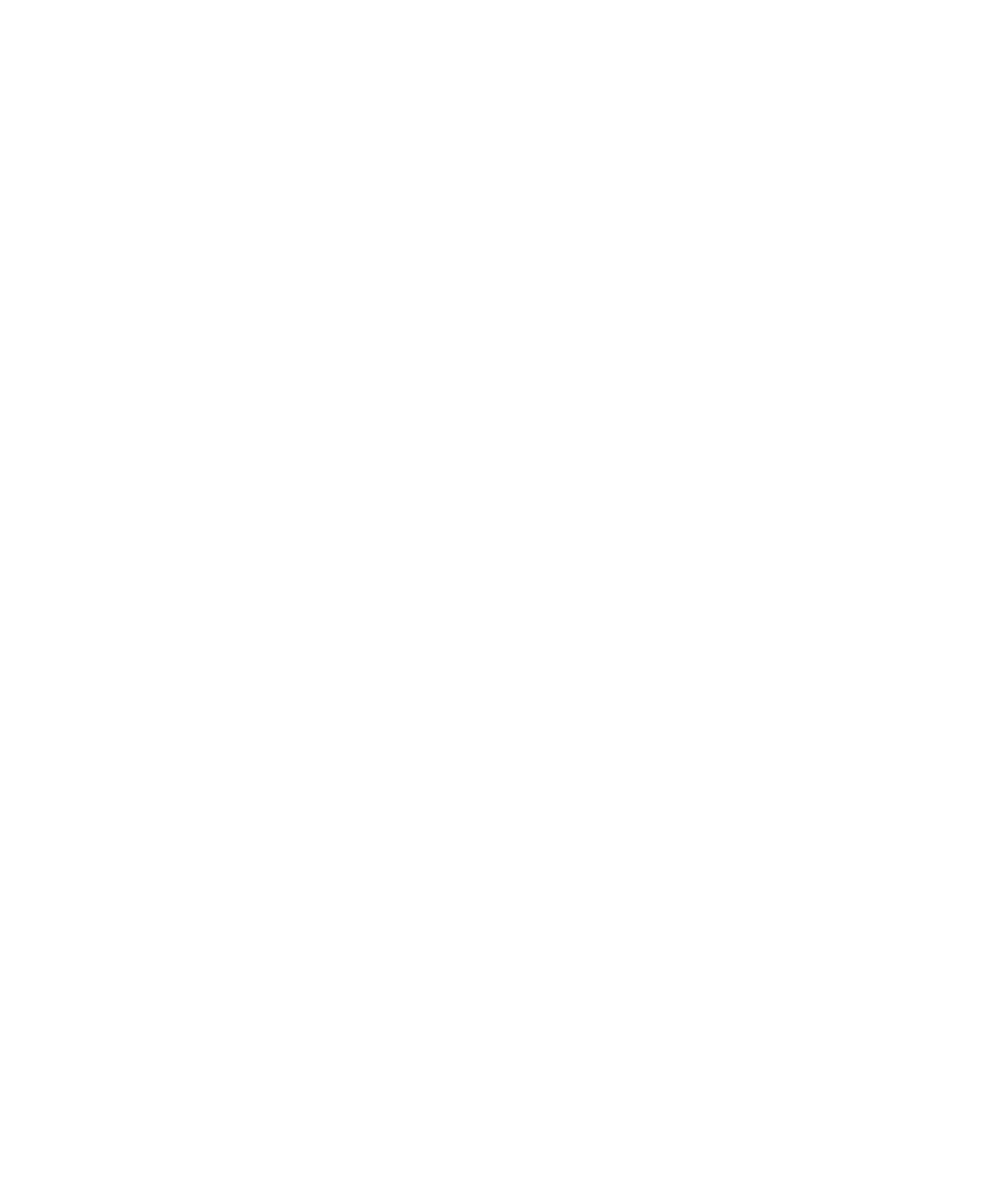
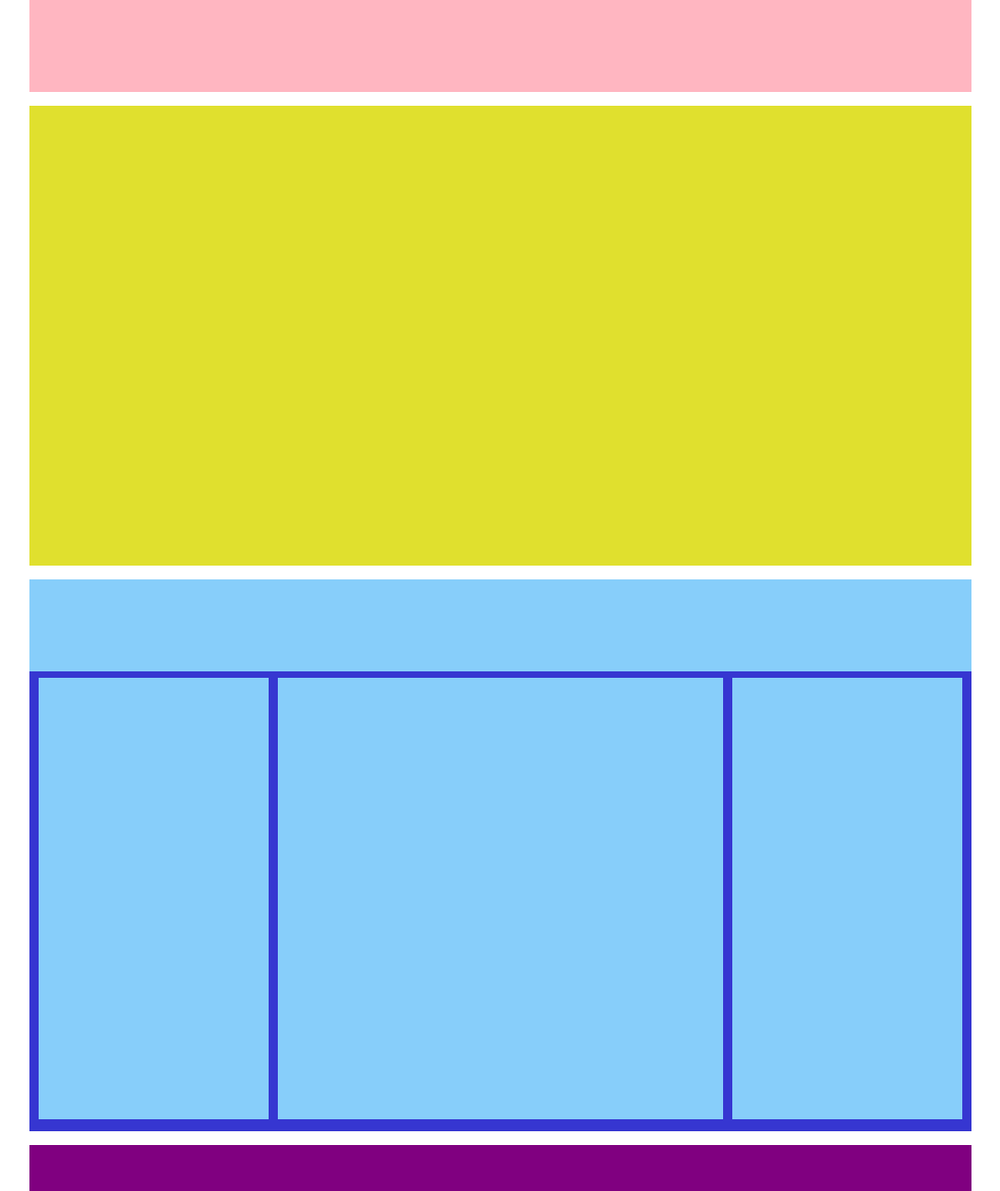
Before and after one commit to msacco1997/htmlcss-struttura-wp, a plain HTML site: page index.html in a window 1280 px wide. Shown: the whole page at 92% size, without its empty margins (96-1183 px from the left). Before the commit the page ends 800 px from the top, so only its background shows below. Drawn offline with Linux system fonts and the light colour scheme.

Commit message:
layout finito

```diff
--- a/index.html
+++ b/index.html
@@ -7,7 +7,7 @@
     <link rel="stylesheet" href="style.css">
     <title>Layout pagina</title>
 </head>
-<body class="debug">
+<body>
 
     <!-- Header -->
 
@@ -18,15 +18,35 @@
     </header>
 
     <!-- main -->
+    <main>
+        <div class="first__container">
+        </div>
+        <div class="second__container">
+            <div class="content__title">
+            </div>
+            <section class="clearfix ">
+                <div class="col side">
 
-    <main>
+                </div>
+                <div class="col content">
+
+                </div>
+                <div class="col side">
+
+                </div>
+
+            </section>
+
+
+
+        </div>
 
     </main>
 
     <!-- footer -->
 
     <footer>
-
+        <div class="foot"></div>
     </footer>
 
 
--- a/style.css
+++ b/style.css
@@ -11,13 +11,80 @@ html {
 
 body {
     max-width: 1024px;
+    margin: 0 auto;
 }
 
+header {
+    height: 100px;
+}
+
+.intestazione {
+    background-color: lightpink;
+}
+
+.first__container {
+    height: 500px;
+    margin-top: 15px;
+    background-color: rgb(224, 224, 46);
+
+}
+
+.second__container {
+    height: 600px;
+    margin-top: 15px;
+    position: relative;
+    background-color: rgb(54, 54, 209);
+
+}
+
+.content__title {
+    height: 100px;
+
+    visibility: visible;
+    width: 100%;
+    background-color: lightskyblue;
+}
+
+.clearfix:after {
+    content: "";
+    display: block;
+    clear: both;
+
+}
+
+.col {
+    float: left;
+    margin-top: 7px;
+    margin-left: 10px;
 
 
+}
+
+.content {
+    height: 480px;
+    width: calc(100% - 270px - 270px);
+
+    float: left;
+
+    background-color: lightskyblue;
 
 
+}
 
+.side {
+
+    height: 480px;
+    width: 250px;
+    float: left;
+    background-color: lightskyblue;
+
+}
+
+.foot {
+    height: 50px;
+    background-color: purple;
+    margin-top: 15px;
+}
 
 
 
@@ -29,6 +96,22 @@ body {
 
 /* DEBUG */
 
-.debug .intestazione{
-background-color: lightpink;
+.debug .intestazione {
+    background-color: lightpink;
+    border: 2px dashed black;
 }
+
+.debug main div.first__container {
+    background-color: rgb(224, 224, 46);
+    border: 2px dashed black;
+}
+
+.debug main div.second__container {
+    background-color: rgb(54, 54, 209);
+    border: 2px dashed black;
+}
+
+.debug .content__title, .debug .side, .debug .content {
+    background-color: lightskyblue;
+    border: 2px dashed black;
+}
```
